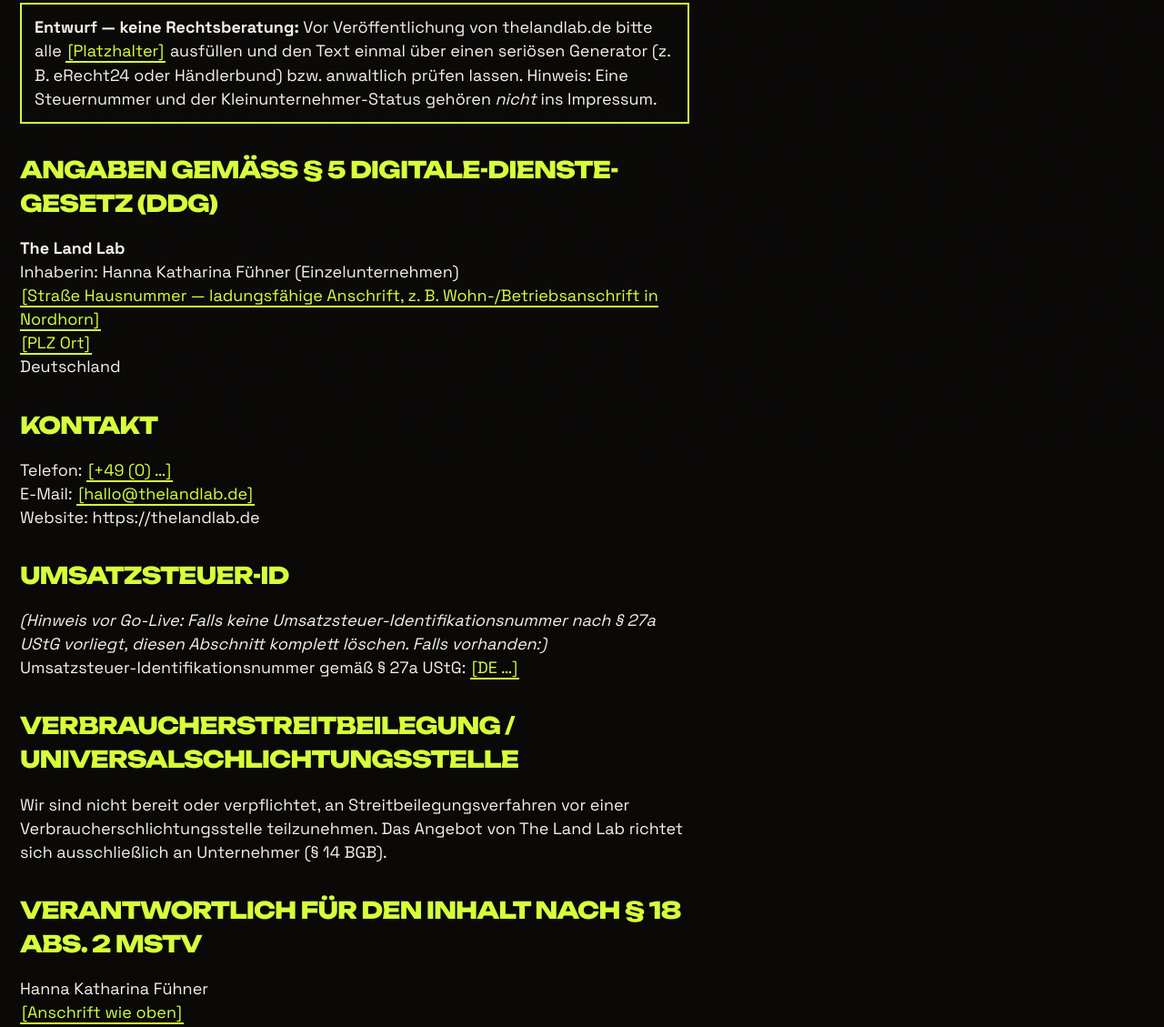
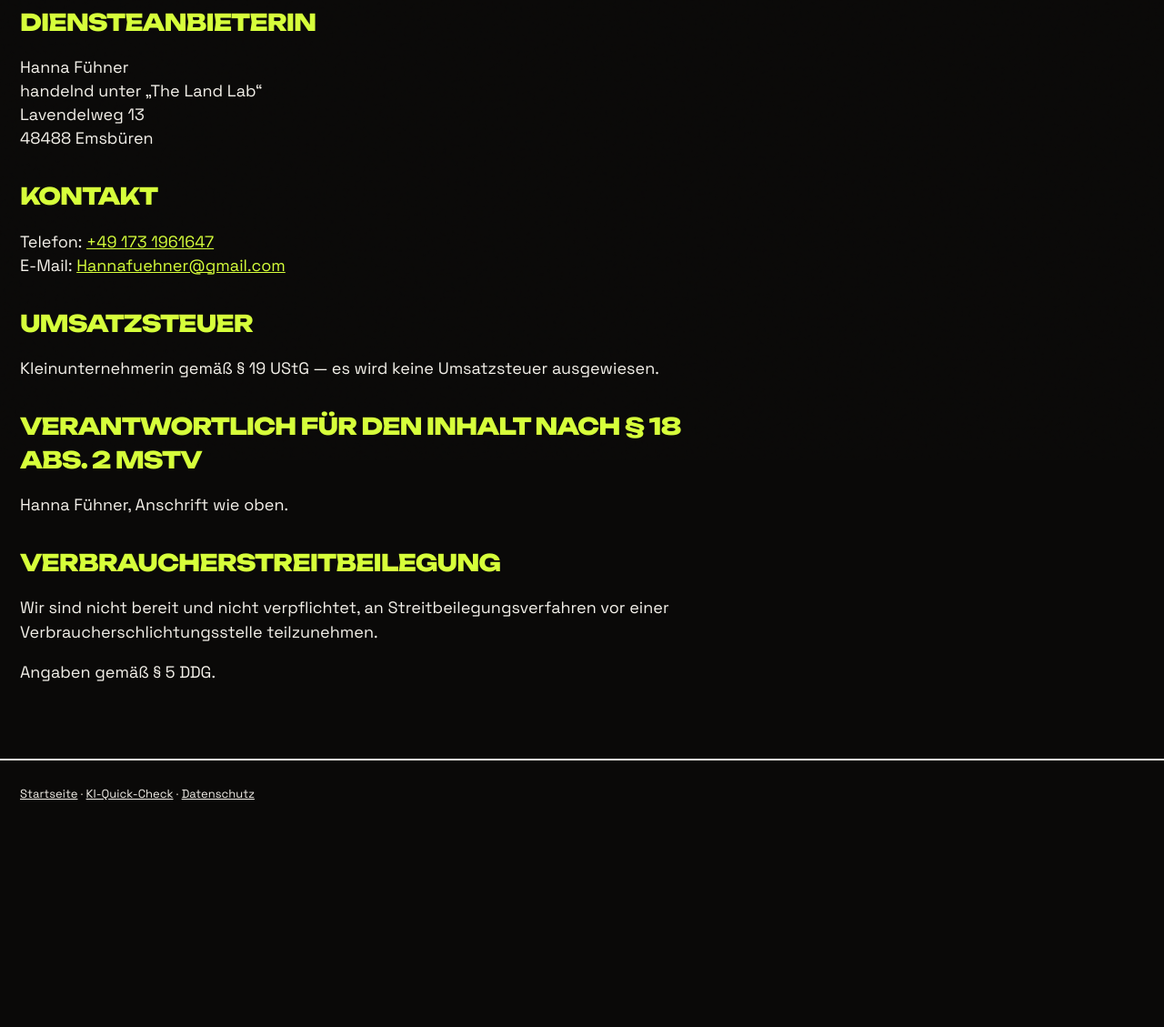
Before and after one commit to hibekind/thelandlab-site, a plain HTML site: page impressum.html in a window 1280 px wide. Shown: the part 294-1423 px from the top of the page at 91% size. After the commit the page ends 1259 px from the top, so only its background shows below. Drawn offline with Linux system fonts and the light colour scheme.

Commit message:
Website aus privatem Arbeits-Repo synchronisiert

```diff
--- a/impressum.html
+++ b/impressum.html
@@ -3,7 +3,7 @@
 <head>
   <meta charset="UTF-8" />
   <meta name="viewport" content="width=device-width, initial-scale=1" />
-  <title>Impressum (Entwurf) — The Land Lab</title>
+  <title>Impressum — The Land Lab</title>
   <meta name="robots" content="noindex" />
   <meta name="theme-color" content="#0a0908" />
   <link rel="stylesheet" href="assets/fonts/fonts.css" />
@@ -27,48 +27,39 @@
 
   <main id="inhalt" class="legal-page">
     <header class="page-hero page-hero--flush">
-      <p class="kicker">Entwurf</p>
       <h1>Impressum</h1>
     </header>
 
-    <p class="notice notice--legal"><strong>Entwurf — keine Rechtsberatung:</strong> Vor Veröffentlichung von thelandlab.de bitte alle <span class="placeholder">[Platzhalter]</span> ausfüllen und den Text einmal über einen seriösen Generator (z. B. eRecht24 oder Händlerbund) bzw. anwaltlich prüfen lassen. Hinweis: Eine Steuernummer und der Kleinunternehmer-Status gehören <em>nicht</em> ins Impressum.</p>
-
     <div class="legal-body">
-      <h2>Angaben gemäß § 5 Digitale-Dienste-Gesetz (DDG)</h2>
+      <h2>Diensteanbieterin</h2>
       <p>
-        <strong>The Land Lab</strong><br />
-        Inhaberin: Hanna Katharina Fühner (Einzelunternehmen)<br />
-        <span class="placeholder">[Straße Hausnummer — ladungsfähige Anschrift, z. B. Wohn-/Betriebsanschrift in Nordhorn]</span><br />
-        <span class="placeholder">[PLZ Ort]</span><br />
-        Deutschland
+        Hanna Fühner<br />
+        handelnd unter „The Land Lab“<br />
+        Lavendelweg 13<br />
+        48488 Emsbüren
       </p>
 
       <h2>Kontakt</h2>
       <p>
-        Telefon: <span class="placeholder">[+49 (0) …]</span><br />
-        E-Mail: <span class="placeholder">[hallo@thelandlab.de]</span><br />
-        Website: https://thelandlab.de
+        Telefon: <a href="tel:+491731961647">+49 173 1961647</a><br />
+        E-Mail: <a href="mailto:Hannafuehner@gmail.com">Hannafuehner@gmail.com</a>
       </p>
 
-      <h2>Umsatzsteuer-ID</h2>
-      <p>
-        <em>(Hinweis vor Go-Live: Falls keine Umsatzsteuer-Identifikationsnummer nach § 27a UStG vorliegt, diesen Abschnitt komplett löschen. Falls vorhanden:)</em><br />
-        Umsatzsteuer-Identifikationsnummer gemäß § 27a UStG: <span class="placeholder">[DE …]</span>
-      </p>
-
-      <h2>Verbraucherstreitbeilegung / Universalschlichtungsstelle</h2>
-      <p>Wir sind nicht bereit oder verpflichtet, an Streitbeilegungsverfahren vor einer Verbraucherschlichtungsstelle teilzunehmen. Das Angebot von The Land Lab richtet sich ausschließlich an Unternehmer (§ 14 BGB).</p>
+      <h2>Umsatzsteuer</h2>
+      <p>Kleinunternehmerin gemäß § 19 UStG — es wird keine Umsatzsteuer ausgewiesen.</p>
 
       <h2>Verantwortlich für den Inhalt nach § 18 Abs. 2 MStV</h2>
-      <p>
-        Hanna Katharina Fühner<br />
-        <span class="placeholder">[Anschrift wie oben]</span>
-      </p>
+      <p>Hanna Fühner, Anschrift wie oben.</p>
+
+      <h2>Verbraucherstreitbeilegung</h2>
+      <p>Wir sind nicht bereit und nicht verpflichtet, an Streitbeilegungsverfahren vor einer Verbraucherschlichtungsstelle teilzunehmen.</p>
+
+      <p>Angaben gemäß § 5 DDG.</p>
     </div>
   </main>
 
   <footer>
-    <p><a href="index.html">Startseite</a> · <a href="quick-check.html">KI-Quick-Check</a> · <a href="datenschutz.html">Datenschutz (Entwurf)</a></p>
+    <p><a href="index.html">Startseite</a> · <a href="quick-check.html">KI-Quick-Check</a> · <a href="datenschutz.html">Datenschutz</a></p>
   </footer>
   <script src="assets/js/site.js" defer></script>
 </body>
```
Also changed, not shown: 404.html (+1 -1 lines), datenschutz.html (+15 -16 lines), index.html (+5 -7 lines), quick-check.html (+2 -2 lines).
